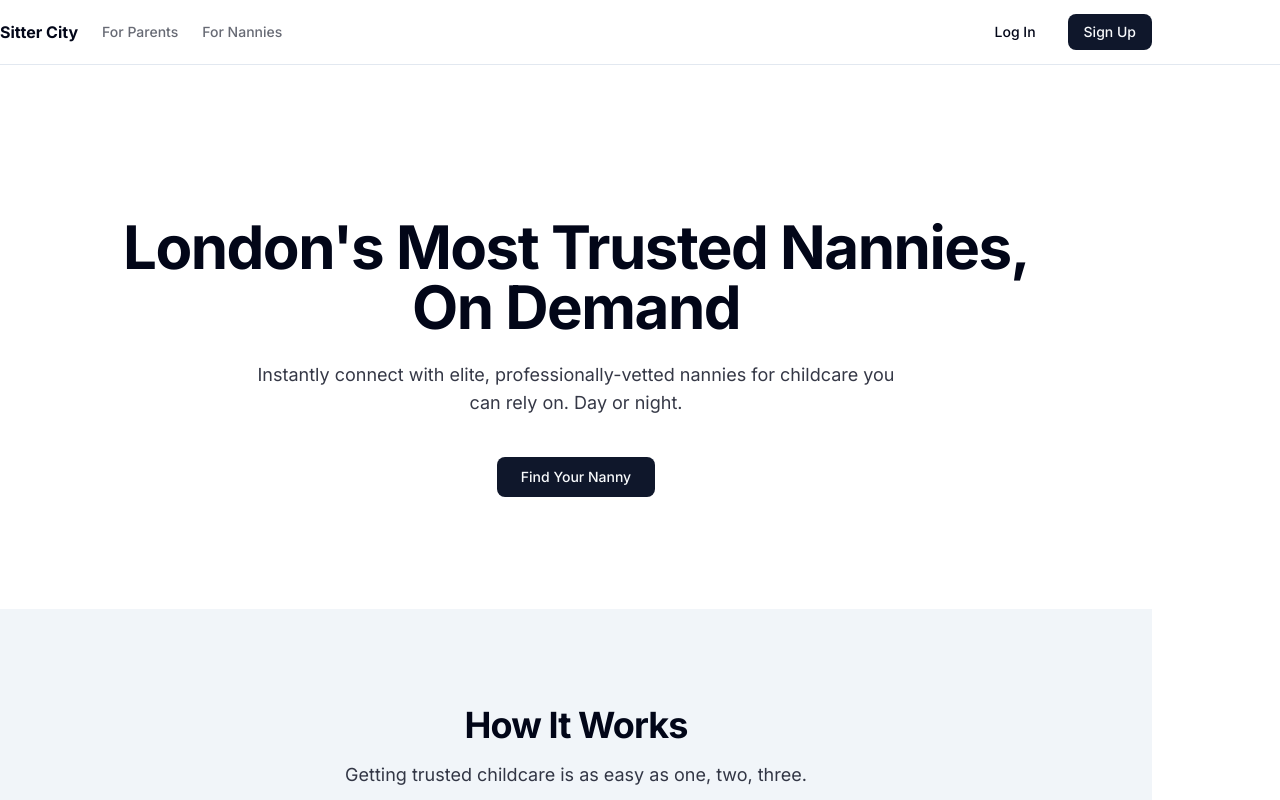
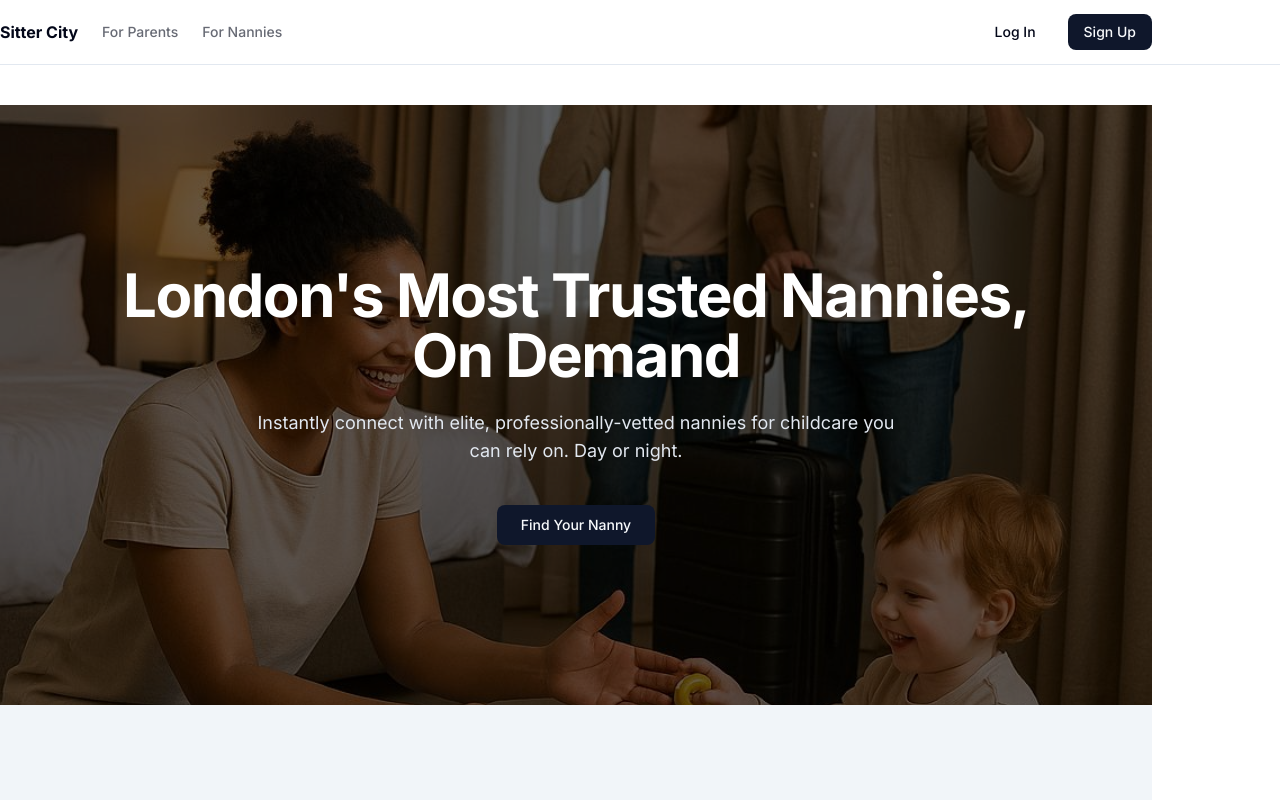
Before and after one commit to devjoe1991/sitter-city, a Next.js app: page / in a window 1280 px wide. Shown: the top 800 px of the page. Built offline with nearby package versions, Linux system fonts and the light colour scheme.

Commit message:
feat: add background image to hero section

```diff
--- a/components/landing/HeroSection.tsx
+++ b/components/landing/HeroSection.tsx
@@ -3,14 +3,24 @@ import { Button } from '@/components/ui/button';
 
 const HeroSection = () => {
   return (
-    <section className="text-center">
-      <div className="flex flex-col items-center gap-6 pt-20 pb-16 md:py-28">
+    <section className="relative h-[600px] w-full">
+      {/* Background Image */}
+      <div
+        className="absolute inset-0 bg-cover bg-center"
+        style={{ backgroundImage: 'url(/hero-background.jpeg)' }}
+      />
+      {/* Overlay */}
+      <div className="absolute inset-0 bg-black/60" />
+
+      {/* Content */}
+      <div className="relative z-10 flex h-full flex-col items-center justify-center text-center text-white">
+        <div className="flex flex-col items-center gap-6">
           <h1 className="text-4xl font-bold tracking-tight md:text-6xl">
             London's Most Trusted Nannies,
             <br />
             On Demand
           </h1>
-        <p className="max-w-2xl text-lg text-foreground/80">
+          <p className="max-w-2xl text-lg text-slate-200">
             Instantly connect with elite, professionally-vetted nannies for
             childcare you can rely on. Day or night.
           </p>
@@ -20,6 +30,7 @@ const HeroSection = () => {
             </Link>
           </div>
         </div>
+      </div>
     </section>
   );
 };
```
Also changed, not shown: public/hero-background.jpeg (added). Lines whose indentation alone changed are shown as unchanged.
